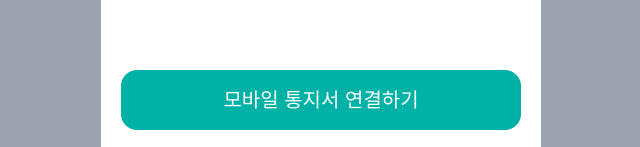
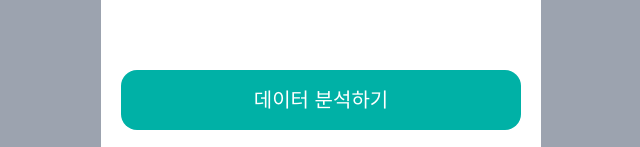
Before and after one commit to guesung/fusion-infinity, a Next.js app: page /page2 in a window 1280 px wide. Shown: the part 650-797 px from the top of the page, without its empty margins (319-959 px from the left). Built offline with nearby package versions, Linux system fonts and the light colour scheme; a web font is replaced by a local one.

Commit message:
refactor : 메시지 수정

```diff
--- a/src/pages/page2.tsx
+++ b/src/pages/page2.tsx
@@ -9,7 +9,7 @@ export default function Page2() {
       <div>Logo</div>
       <div className='fixed bottom-5 left-0 right-0 m-auto w-[25rem]'>
         <Button
-          text='모바일 통지서 연결하기'
+          text='데이터 분석하기'
           onClick={() => {
             router.push('/page3');
           }}
```
